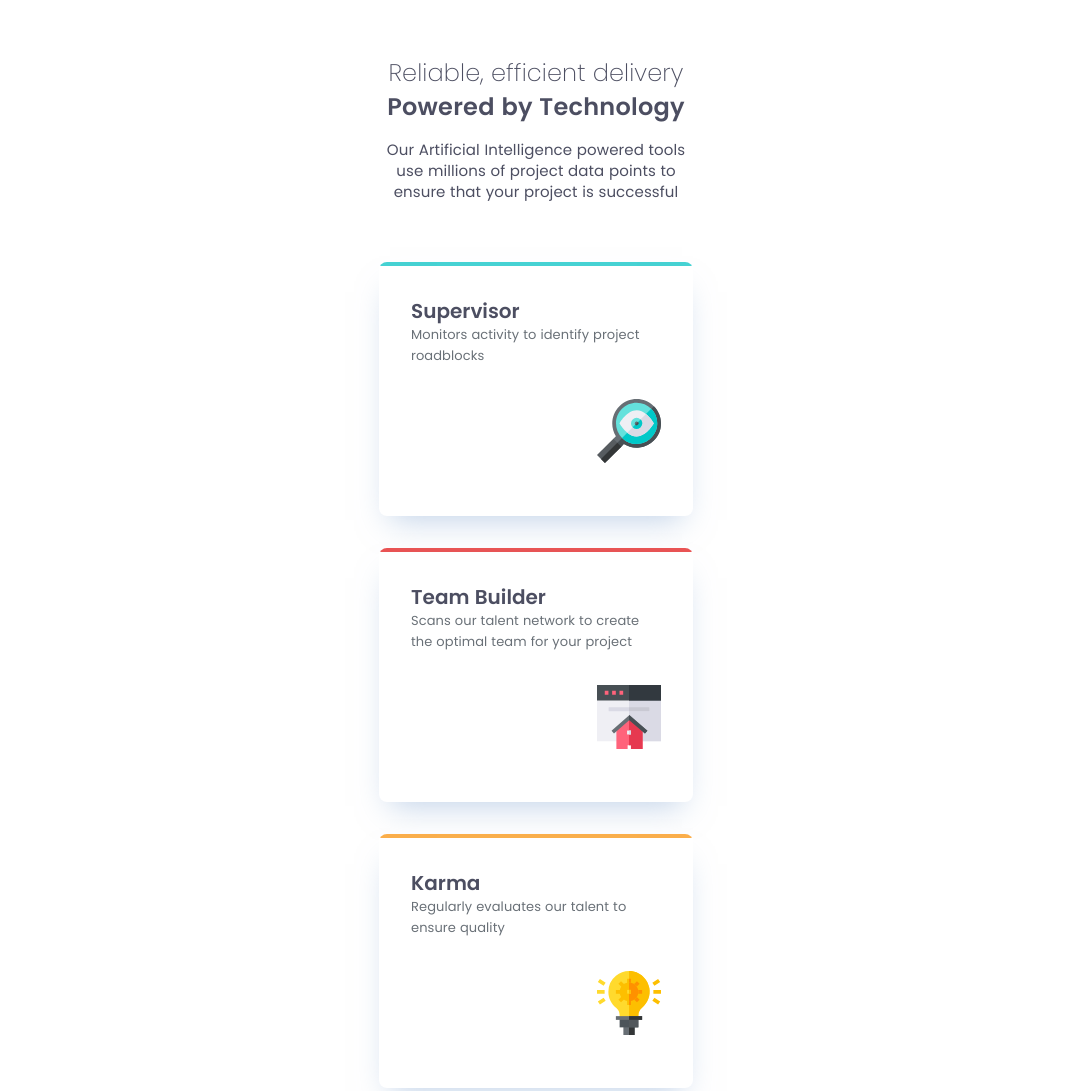
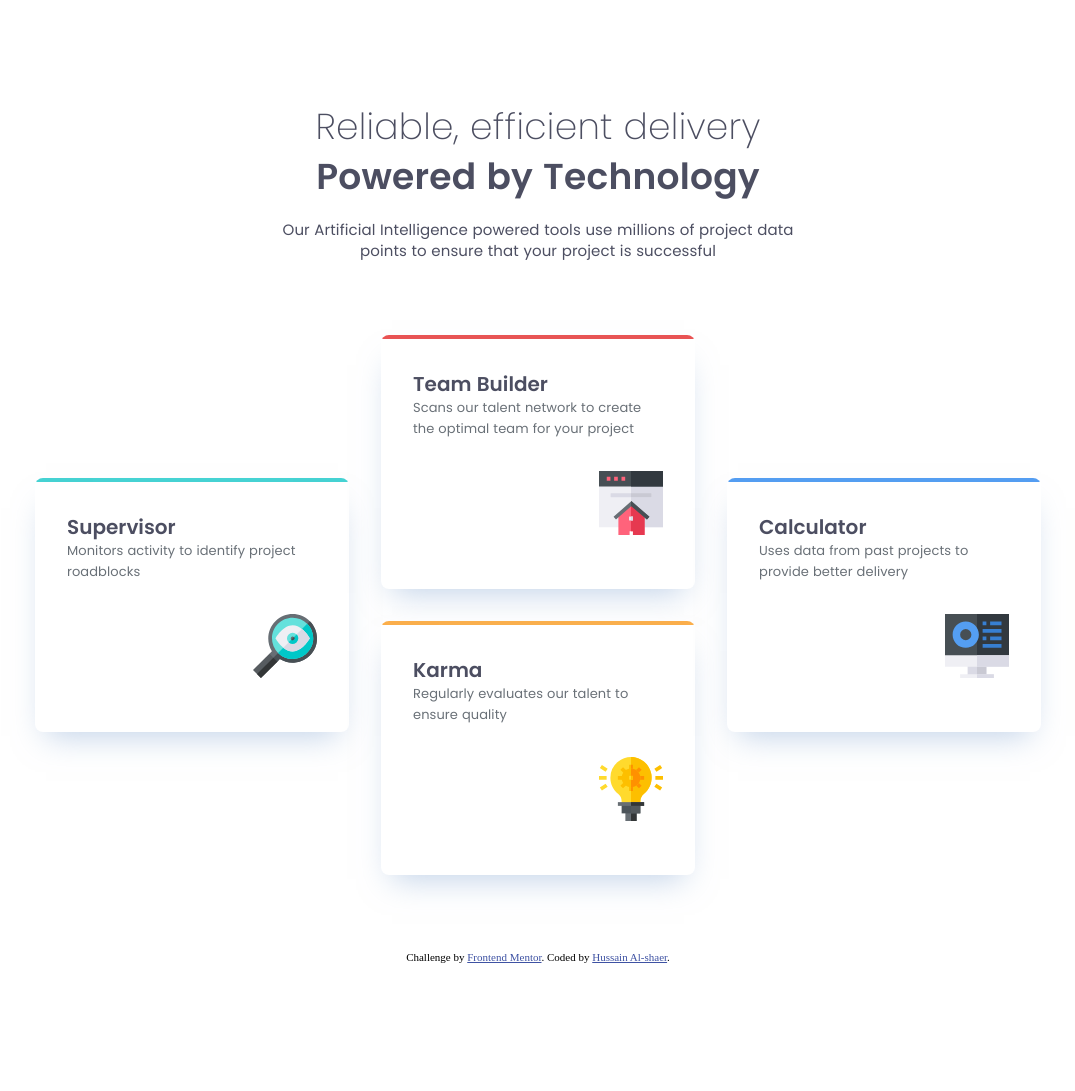
Before and after one commit to hussaindev94/frontend-mentor-challengs-four-card-feature-section, a plain HTML site: page index.html in a window 1280 px wide. Shown: the top 1091 px of the page, without its empty margins (102-1177 px from the left). Drawn offline with Linux system fonts and the light colour scheme.

Commit message:
laying out the tablet & desktop styels.

```diff
--- a/index.html
+++ b/index.html
@@ -49,6 +49,7 @@
       </article>
     </section>
     <!-- The middle part the changes between different layout -->
+     <section class="mid-part">
           <!-- Team Builder -->
           <section class="card-wrapper" color-type="red">
             <article class="card">
@@ -56,7 +57,8 @@
                 <h2 class="card-title">Team Builder</h2>
                 <p class="card-info">Scans our talent network to create the optimal team for your project</p>
               </div>
-        <img class="card-image" src="./assets/images/icon-team-builder.svg" alt="" aria-hidden="true" width="32" height="32">
+              <img class="card-image" src="./assets/images/icon-team-builder.svg" alt="" aria-hidden="true" width="32"
+                height="32">
             </article>
           </section>
 
@@ -67,9 +69,9 @@
                 <h2 class="card-title">Karma</h2>
                 <p class="card-info">Regularly evaluates our talent to ensure quality</p>
               </div>
-        <img class="card-image" src="./assets/images/icon-karma.svg" alt="" aria-hidden="true" width="32"
-          height="32">
+              <img class="card-image" src="./assets/images/icon-karma.svg" alt="" aria-hidden="true" width="32" height="32">
             </article>
+          </section>
      </section>
 
     <!-- Calculator -->
--- a/styles/main.css
+++ b/styles/main.css
@@ -62,6 +62,7 @@ html {
 }
 /*body styles*/
 body {
+  overflow-x: hidden;
   background: var(--neutral-color-white);
   padding: 5.6rem 3rem 4.6rem 2.6rem;
 
@@ -83,7 +84,6 @@ body {
 
     /*Header title style*/
     .header-title {
-      align-self: stretch;
       color: var(--neutral-color-gray-500);
       text-align: center;
       font-family: var(--text-preset-2);
@@ -93,6 +93,7 @@ body {
       line-height: var(--text-preset-2-line-height);
       letter-spacing: 0.0104rem;
       & span {
+        align-self: stretch;
         font-family: var(--text-preset-1);
         font-weight: 600;
         line-height: var(--text-preset-1-line-height);
@@ -104,7 +105,7 @@ body {
       color: var(--neutral-color-gray-500);
       text-align: center;
       font-family: var(--text-preset-4);
-      font-size: var(--text-preset-4-font-size);
+      font-size: 1.5rem;
       font-style: normal;
       font-weight: 400;
       line-height: var(--text-preset-4-line-height);
@@ -132,6 +133,12 @@ body {
     }
     .card-wrapper[color-type="blue"] {
       border-top: 4px solid var(--primary-color-blue);
+    }
+    /*mid column section*/
+    .mid-part {
+      display: flex;
+      flex-direction: column;
+      gap: var(--spacing-400);
     }
 
     /* Common Card Styles*/
@@ -188,7 +195,6 @@ body {
 footer {
   align-self: stretch;
 
-  border: 2px solid red;
   .attribution {
     font-size: 11px;
     text-align: center;
--- a/styles/mediaqueries.css
+++ b/styles/mediaqueries.css
@@ -1,7 +1,38 @@
 /*Media queries*/
 /*Tablet*/
 @media (min-width: 48rem) {
+  body {
+    padding: 8rem 5.4rem;
+    gap: 7.4rem;
+    /*Header Styles*/
+    .header {
+      width: 54rem;
+      /*Header title style*/
+      .header-title {
+        font-size: 3.6rem;
+        letter-spacing: 0.025rem;
+      }
+    }
+
+    /*Main Styles*/
+    .main {
+      .mid-part {
+        flex-direction: row;
+      }
+    }
+  }
 }
 /*Desktop*/
 @media (min-width: 68rem) {
+  body {
+    padding: 10.2rem 16.3rem 16.3rem 16.3rem;
+
+    .main {
+      flex-direction: row;
+
+      .mid-part {
+        flex-direction: column;
+      }
+    }
+  }
 }
```
Lines whose indentation alone changed are shown as unchanged.
